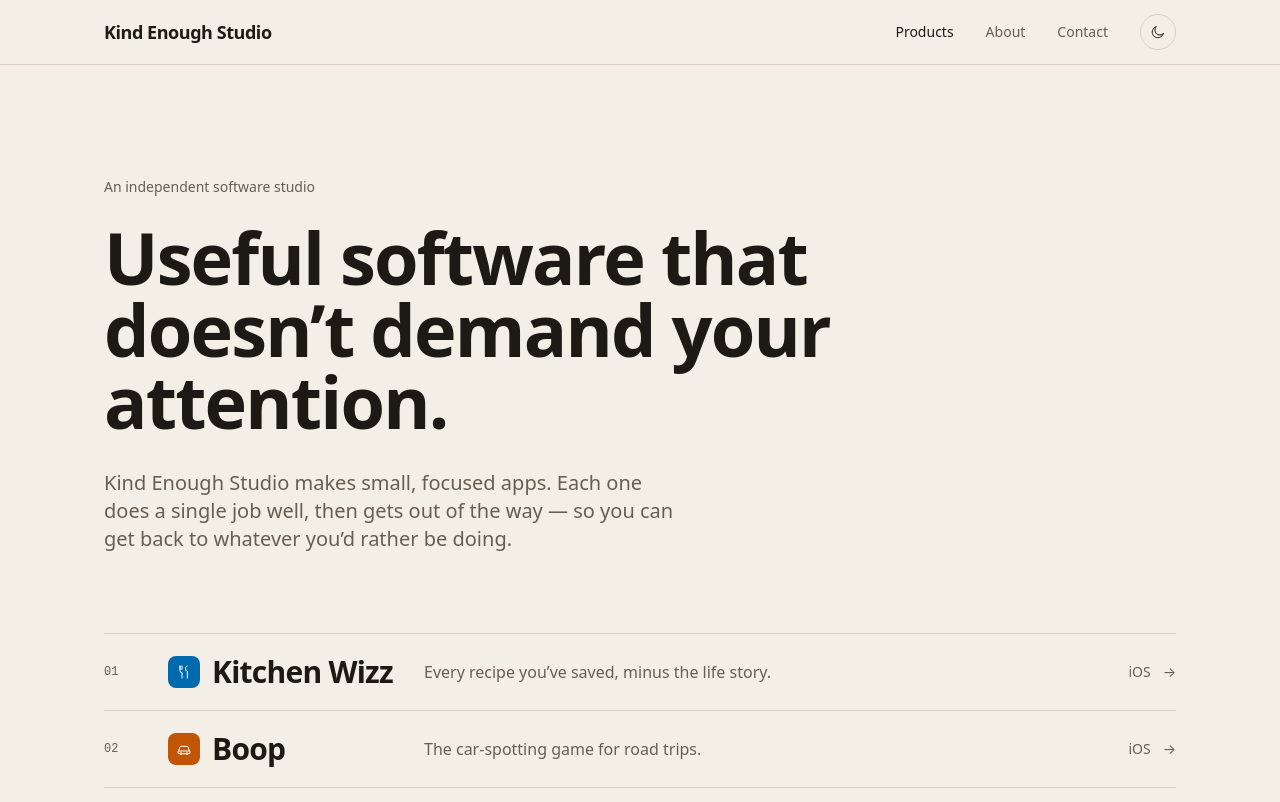
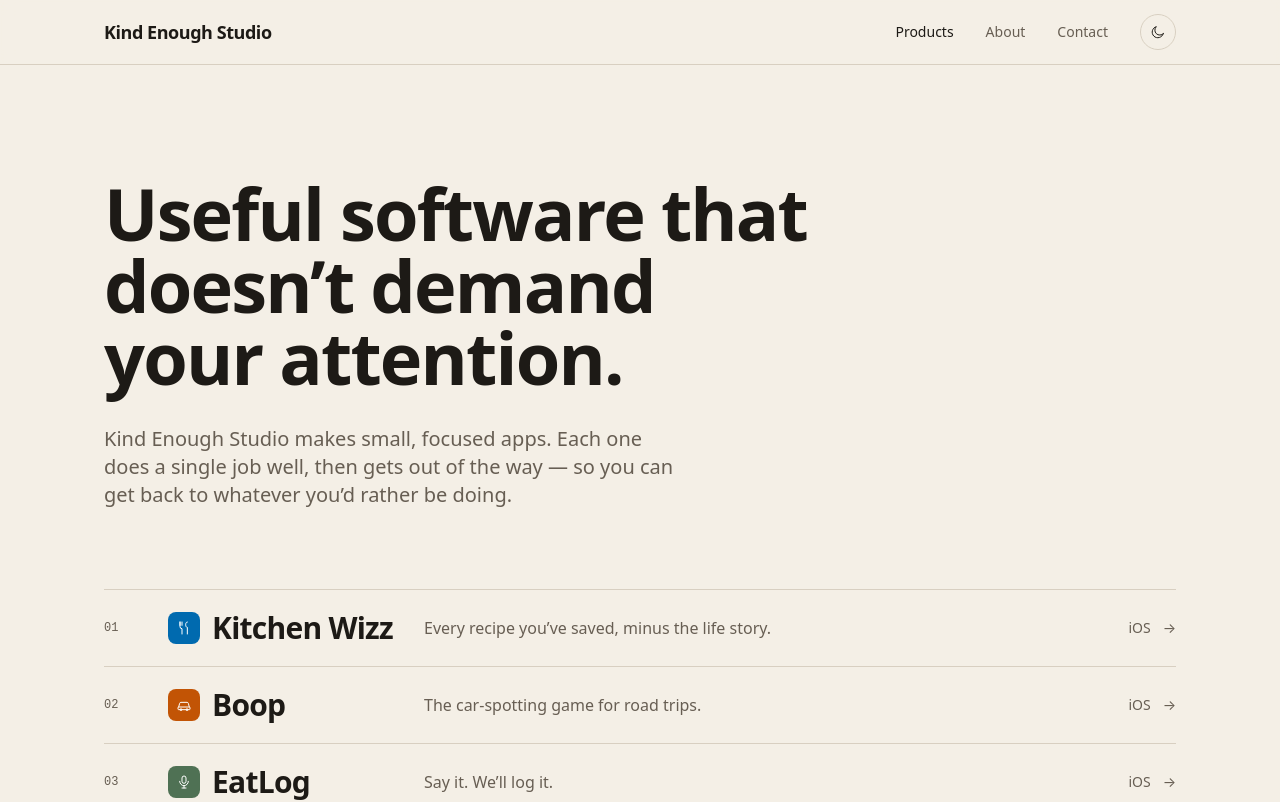
Before and after one commit to ryanborroff/KES, a React (Vite) app: page / in a window 1280 px wide. Shown: the top 802 px of the page. Built offline with nearby package versions, Linux system fonts and the light colour scheme.

Commit message:
Simplify and balance hero

```diff
--- a/src/components/Hero.jsx
+++ b/src/components/Hero.jsx
@@ -1,8 +1,7 @@
 export default function Hero() {
   return (
     <section id="top" className="max-w-6xl mx-auto px-6 md:px-10 pt-16 md:pt-28">
-      <p className="text-sm font-medium text-base-muted mb-6">An independent software studio</p>
-      <h1 className="font-bold tracking-tight text-5xl leading-[1.02] sm:text-6xl md:text-7xl max-w-4xl mb-8">
+<h1 className="font-bold tracking-tight text-5xl leading-[1.02] sm:text-6xl md:text-7xl max-w-4xl mb-8 text-balance">
         Useful software that doesn’t demand your attention.
       </h1>
       <p className="text-lg md:text-xl text-base-muted leading-relaxed max-w-xl mb-16 md:mb-20">
```
